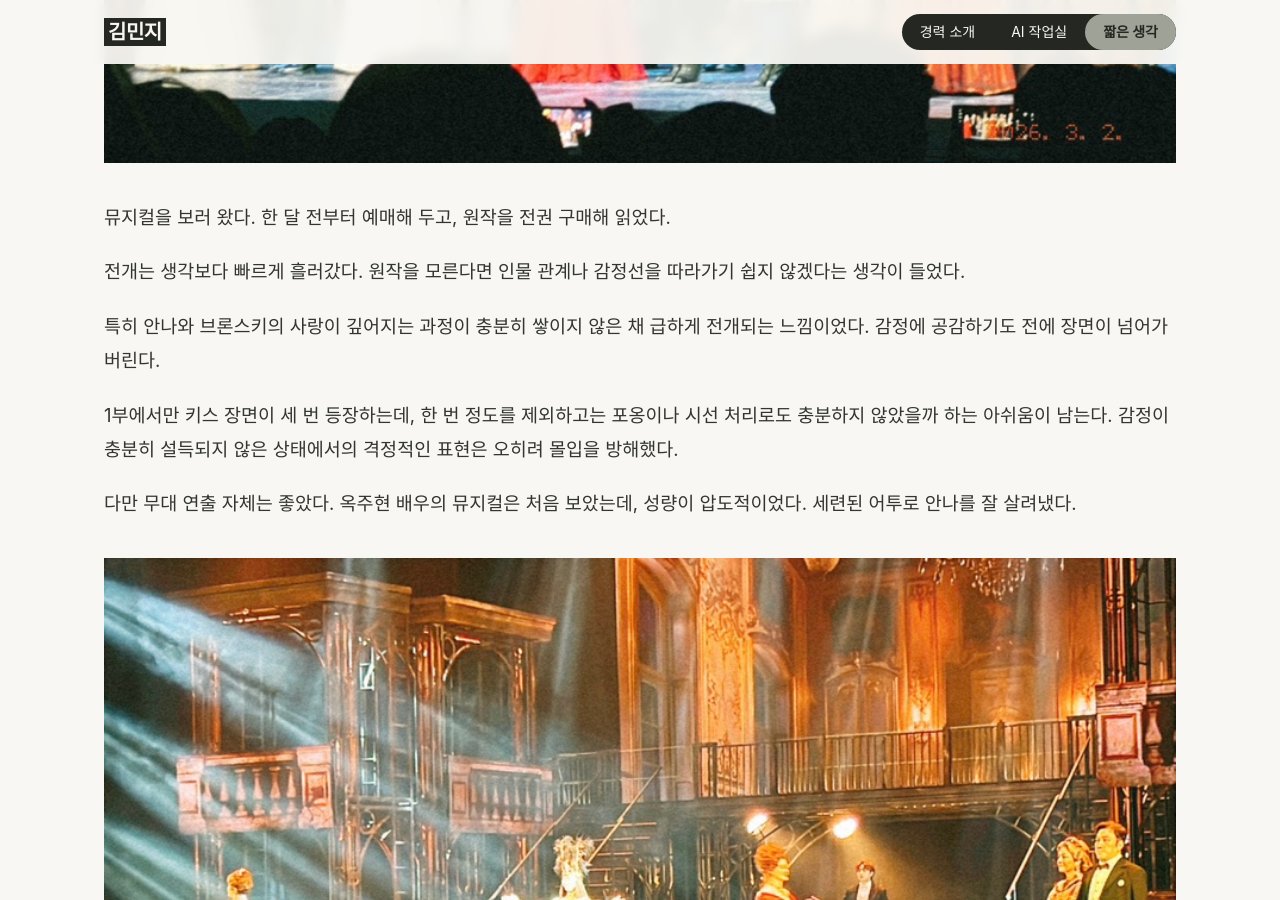
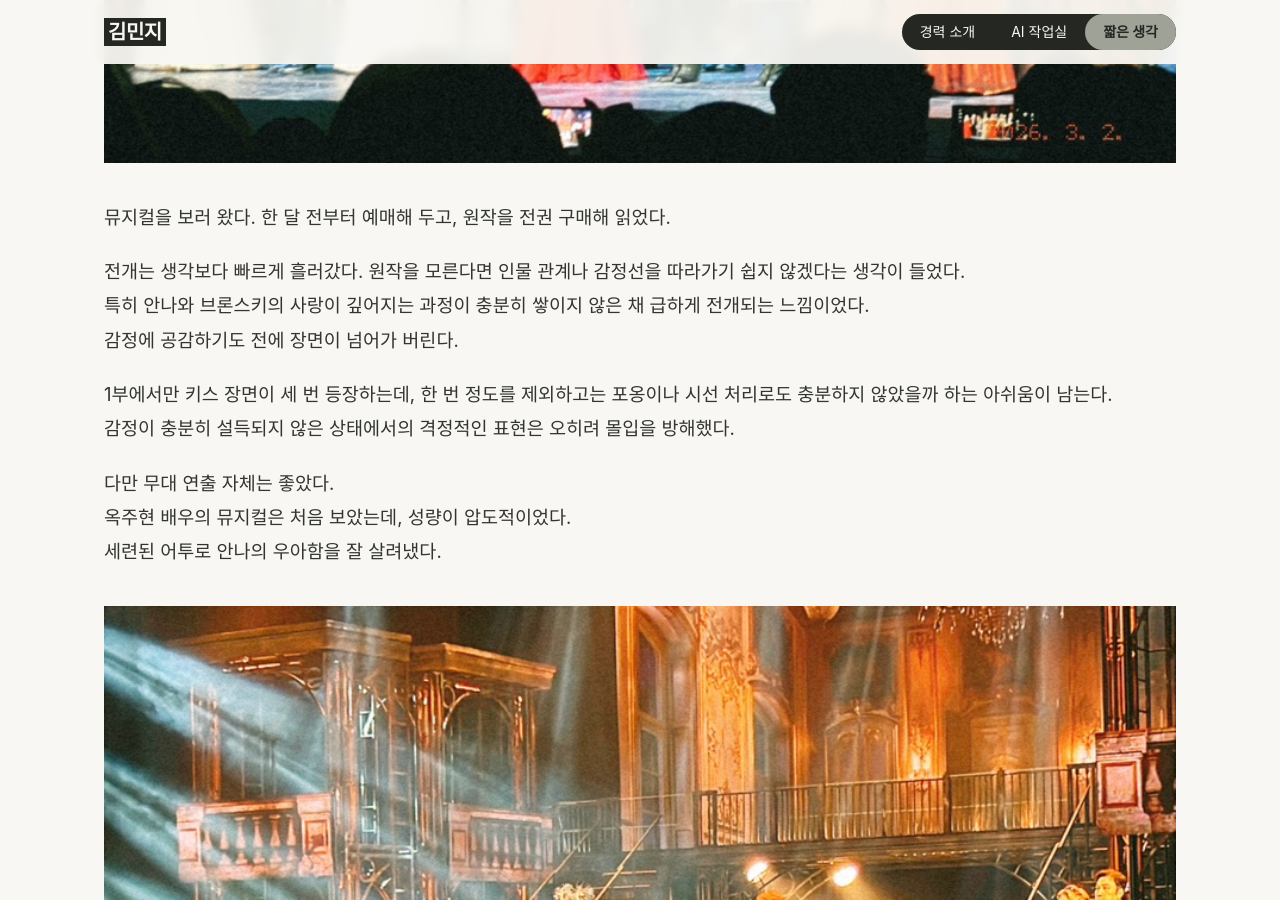
Before and after one commit to k-im-rose/k-im-rose.github.io, a Jekyll site: the page built from _thoughts/anna-karenina.md, in a window 1280 px wide and 900 px high, scrolled down 823 px. Built offline with Jekyll 4.4.1, drawn with Linux system fonts in a browser that asks for light colours; some web fonts are replaced; some of the changed text lies outside the part shown.

Commit message:
Update anna-karenina.md

```diff
--- a/_thoughts/anna-karenina.md
+++ b/_thoughts/anna-karenina.md
@@ -12,24 +12,32 @@ summary: 원작을 전권 읽고 본 뮤지컬 관람 후기
 뮤지컬을 보러 왔다. 한 달 전부터 예매해 두고, 원작을 전권 구매해 읽었다.
 
 전개는 생각보다 빠르게 흘러갔다. 원작을 모른다면 인물 관계나 감정선을 따라가기 쉽지 않겠다는 생각이 들었다.
+특히 안나와 브론스키의 사랑이 깊어지는 과정이 충분히 쌓이지 않은 채 급하게 전개되는 느낌이었다.
+감정에 공감하기도 전에 장면이 넘어가 버린다.
 
-특히 안나와 브론스키의 사랑이 깊어지는 과정이 충분히 쌓이지 않은 채 급하게 전개되는 느낌이었다. 감정에 공감하기도 전에 장면이 넘어가 버린다.
+1부에서만 키스 장면이 세 번 등장하는데, 한 번 정도를 제외하고는 포옹이나 시선 처리로도 충분하지 않았을까 하는 아쉬움이 남는다.
+감정이 충분히 설득되지 않은 상태에서의 격정적인 표현은 오히려 몰입을 방해했다.
 
-1부에서만 키스 장면이 세 번 등장하는데, 한 번 정도를 제외하고는 포옹이나 시선 처리로도 충분하지 않았을까 하는 아쉬움이 남는다. 감정이 충분히 설득되지 않은 상태에서의 격정적인 표현은 오히려 몰입을 방해했다.
-
-다만 무대 연출 자체는 좋았다. 옥주현 배우의 뮤지컬은 처음 보았는데, 성량이 압도적이었다. 세련된 어투로 안나를 잘 살려냈다.
+다만 무대 연출 자체는 좋았다.
+옥주현 배우의 뮤지컬은 처음 보았는데, 성량이 압도적이었다.
+세련된 어투로 안나의 우아함을 잘 살려냈다.
 
 <figure>
   <img src="/assets/images/thoughts/anna-karenina/stage.jpg" alt="공연 중인 무대" loading="lazy">
 </figure>
 
-특히 마지막의 오페라 장면은 기대 이상이었다. 노래할 때 공간을 완전히 장악했다. 공연에서 가장 인상 깊었다.
+특히 마지막의 오페라 장면은 기대 이상이었다.
+노래할 때 공간을 완전히 장악했다. 공연에서 가장 인상 깊었다.
+
 
 가장 기대했던 장면은 레빈의 첫 농사 장면이었다.
 
 > 자꾸자꾸 풀을 베어 갈수록 그는 더욱더 자주 무아지경의 순간을 맛보았다. 그 순간에는 두 팔이 낫을 휘두르는 게 아니라 낫 자체가 생명력 넘치는 그의 육신, 스스로를 자극하는 그 육신을 앞장서서 이끌었다. 그러며 마치 마법에라도 걸린 듯이 아무런 생각 없이도 일을 저절로 정확하고 규칙적으로 이어 가는 것이었다. 최고로 행복한 순간이었다.
 
-이 장면을 무대에서는 어떻게 표현할지 궁금했다. 그러나 공연에서는 화려한 연출과 군무로 대체되었다. 시각적으로는 인상적이었지만, 레빈이 느꼈을 내적인 황홀과 평온은 충분히 전달되지 않았다. 내가 기대했던 결은 아니었다.
+이 장면을 무대에서는 어떻게 표현할지 궁금했다.
+그러나 공연에서는 화려한 연출과 군무로 대체되었다.
+시각적으로는 인상적이었지만, 레빈이 느꼈을 내적인 황홀과 평온은 충분히 전달되지 않았다.
+내가 기대했던 결은 아니었다.
 
 전체적으로 완성도 높은 무대였지만, 원작이 가진 감정의 밀도가 조금 더 살아났다면 어땠을까 하는 아쉬움이 남는다.
 
```
Also changed, not shown: other parts of _thoughts/anna-karenina.md (+0 -2 lines).
